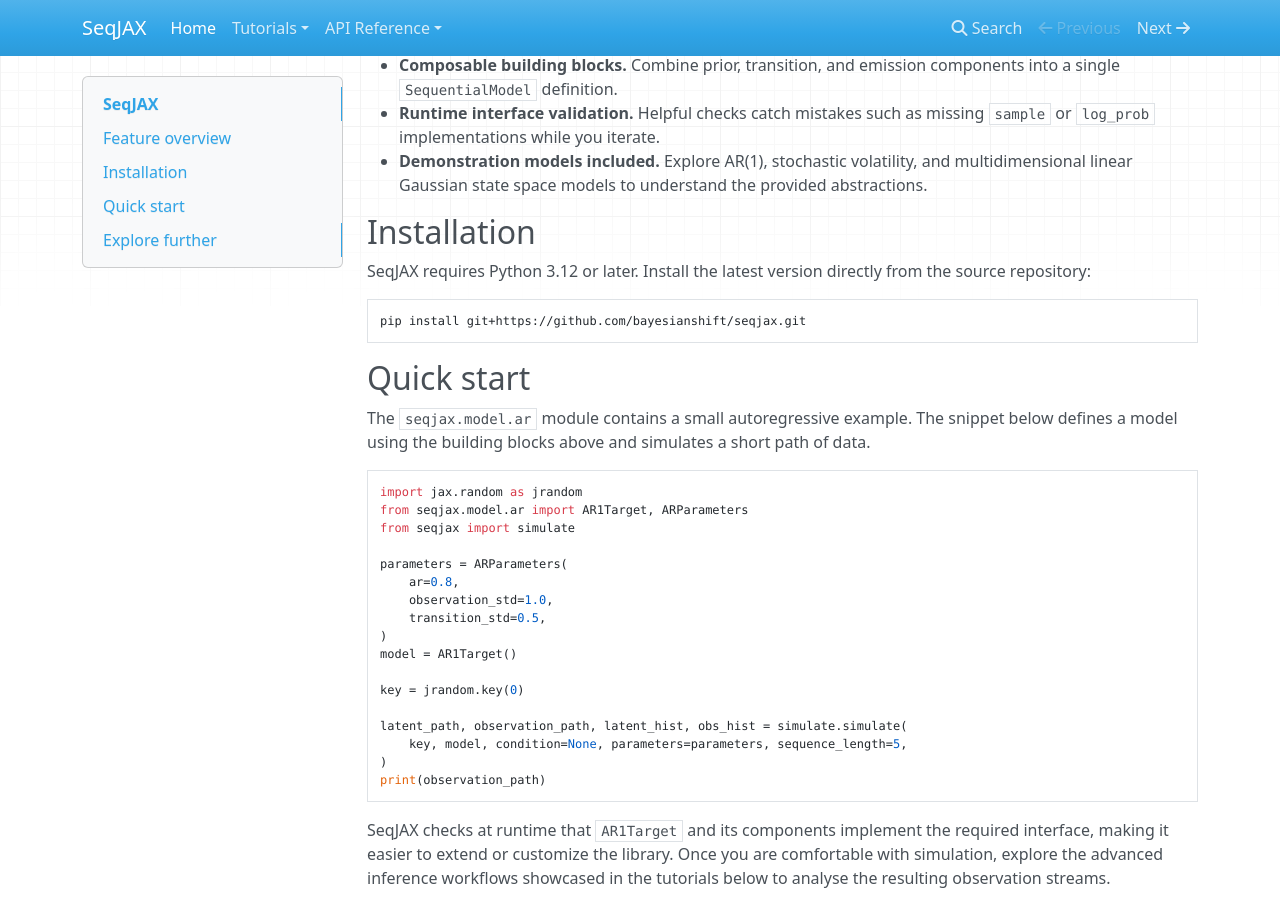
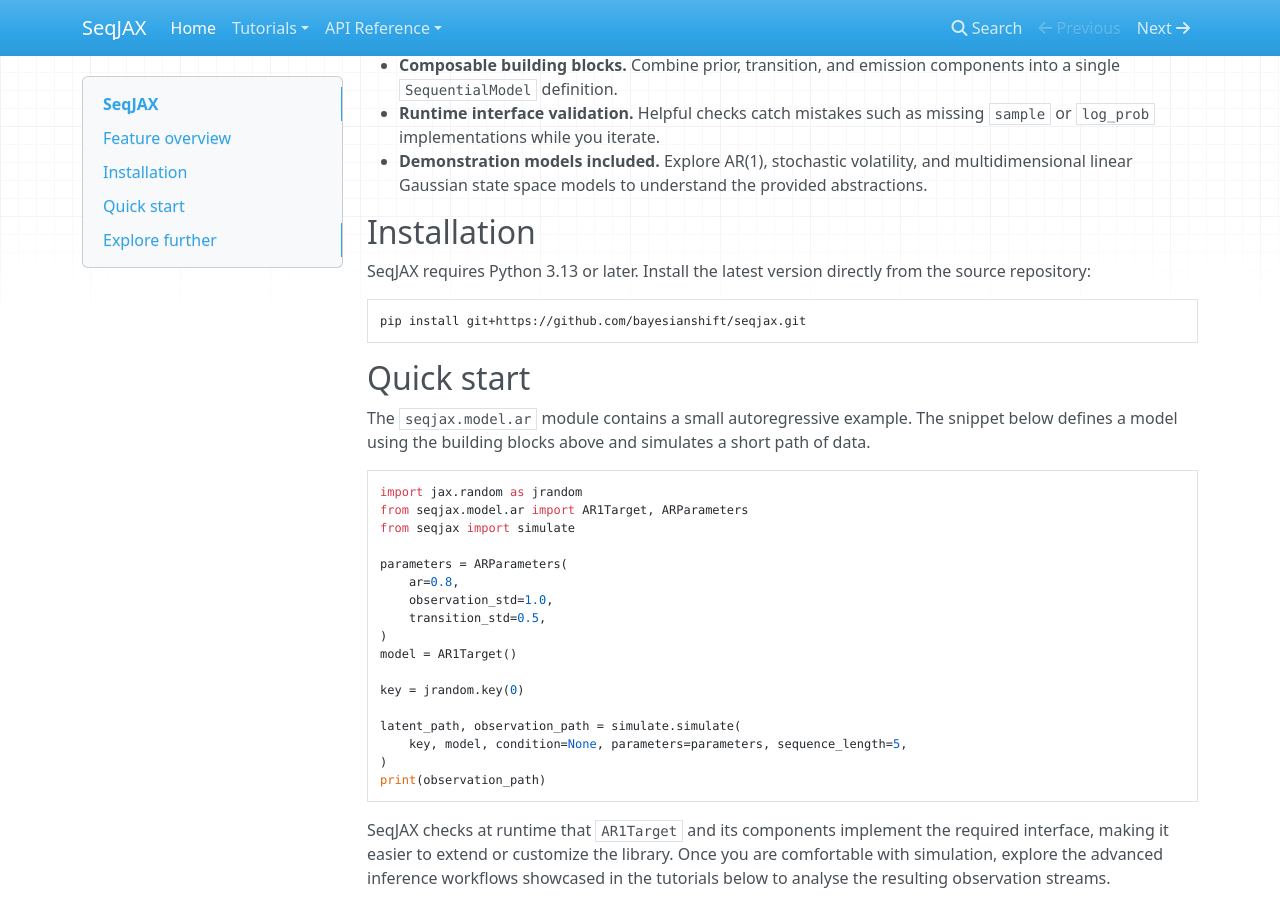
Before and after one commit to Tennessee-Wallaceh/seqjax, an MkDocs documentation site: the page built from docs/index.md, in a window 1280 px wide and 900 px high, scrolled down 264 px. Built offline with MkDocs 1.6.1, drawn with Linux system fonts in a browser that asks for light colours; nearby versions of some CDN libraries.

Commit message:
Update documentation and tests for current simulate API

````diff
--- a/docs/index.md
+++ b/docs/index.md
@@ -10,7 +10,7 @@
 
 ## Installation
 
-SeqJAX requires Python 3.12 or later. Install the latest version directly from the source repository:
+SeqJAX requires Python 3.13 or later. Install the latest version directly from the source repository:
 
 ```bash
 pip install git+https://github.com/bayesianshift/seqjax.git
@@ -34,7 +34,7 @@
 
 key = jrandom.key(0)
 
-latent_path, observation_path, latent_hist, obs_hist = simulate.simulate(
+latent_path, observation_path = simulate.simulate(
     key, model, condition=None, parameters=parameters, sequence_length=5,
 )
 print(observation_path)
````
Also changed, not shown: README.md (+2 -2 lines), docs/tutorials/bayesian-mcmc.md (+1 -1 lines), docs/tutorials/getting-started.md (+1 -1 lines), docs/tutorials/particle-filtering.md (+1 -1 lines), docs/tutorials/variational-inference.md (+1 -1 lines), 4 other files.
